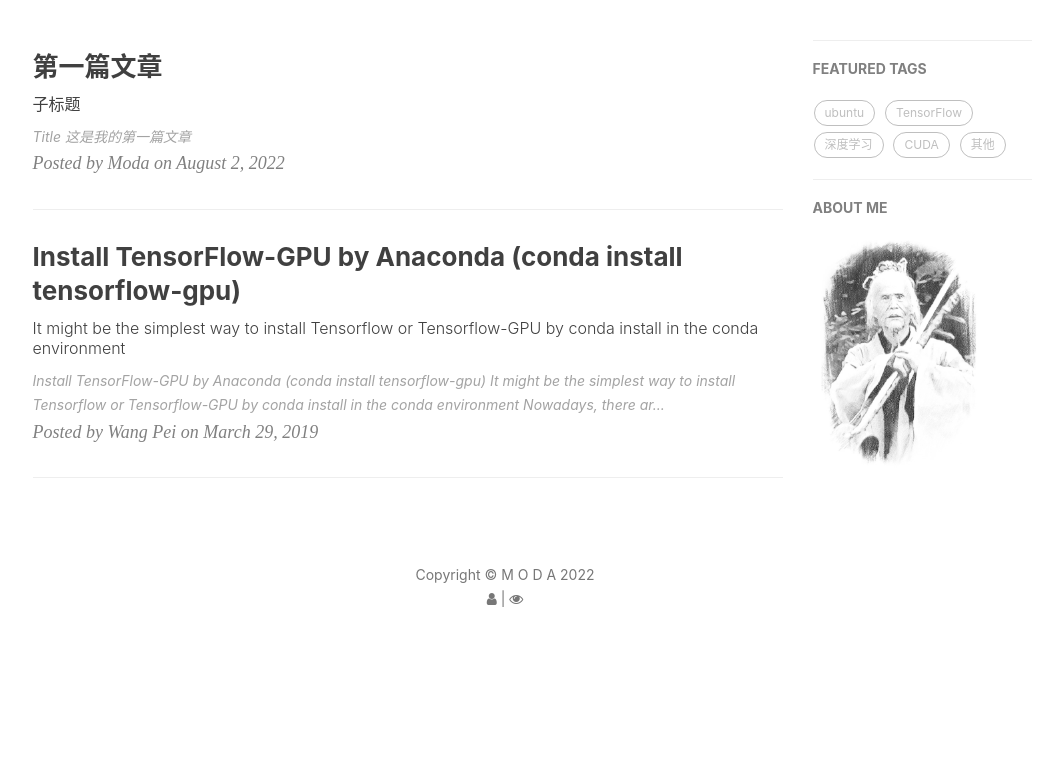
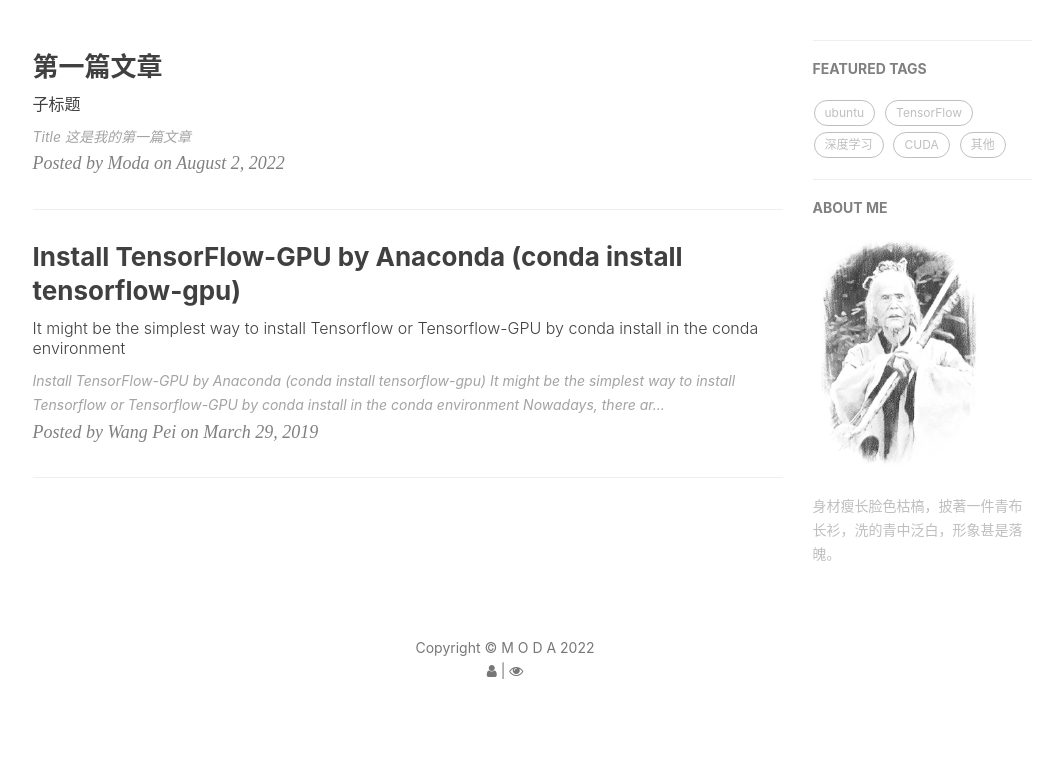
Before and after one commit to chenpnn/chenpnn.github.io, a Jekyll site: the page built from index.html, in a window 1280 px wide. Shown: the part 398-1173 px from the top of the page, without its empty margins (135-1188 px from the left). Built offline with Jekyll 4.4.1, drawn with Linux system fonts in a browser that asks for light colours; nearby versions of some CDN libraries; library files that are not in the unit come from our copies; the list of posts is cut into pages by our own code; comment, search, counter and statistics services are not loaded; before the commit the page ends 1101 px from its top, so only the background shows below that.

Commit message:
Update _config.yml
Signed-off-by: Peng Chen <chpeng2535@gmail.com>

```diff
--- a/_config.yml
+++ b/_config.yml
@@ -11,7 +11,7 @@ github_repo: "https://github.com/chenpnn/chenpnn.github.io.git" # you code repos
 
 # Sidebar settings
 sidebar: true                           # whether or not using Sidebar.
-sidebar-about-description:
+sidebar-about-description: 身材瘦长脸色枯槁，披著一件青布长衫，洗的青中泛白，形象甚是落魄。
 sidebar-avatar: /img/avatar_m.jpg      # use absolute URL, seeing it's used in both `/` and `/about/`
 
 
```
